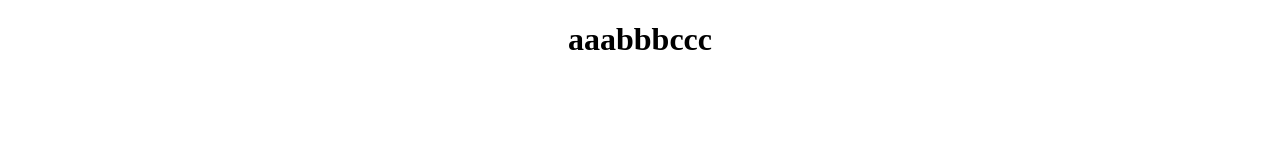
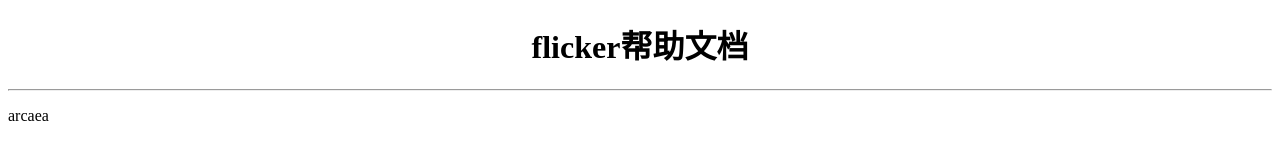
Before and after one commit to QyuJ123456/QyuJ123456.github.io, a plain HTML site: page index.html in a window 1280 px wide. Drawn offline with Linux system fonts and the light colour scheme.

Commit message:
flicker help

```diff
--- a/index.html
+++ b/index.html
@@ -5,6 +5,8 @@
     <title>示例</title>
 </head>
 <body>
-    <h1 style="text-align: center;">aaabbbccc</h1>
+    <h1 style="text-align: center;">flicker帮助文档</h1>
+    <hr />
+    <p>arcaea</p>
 </body>
 </html>
```
